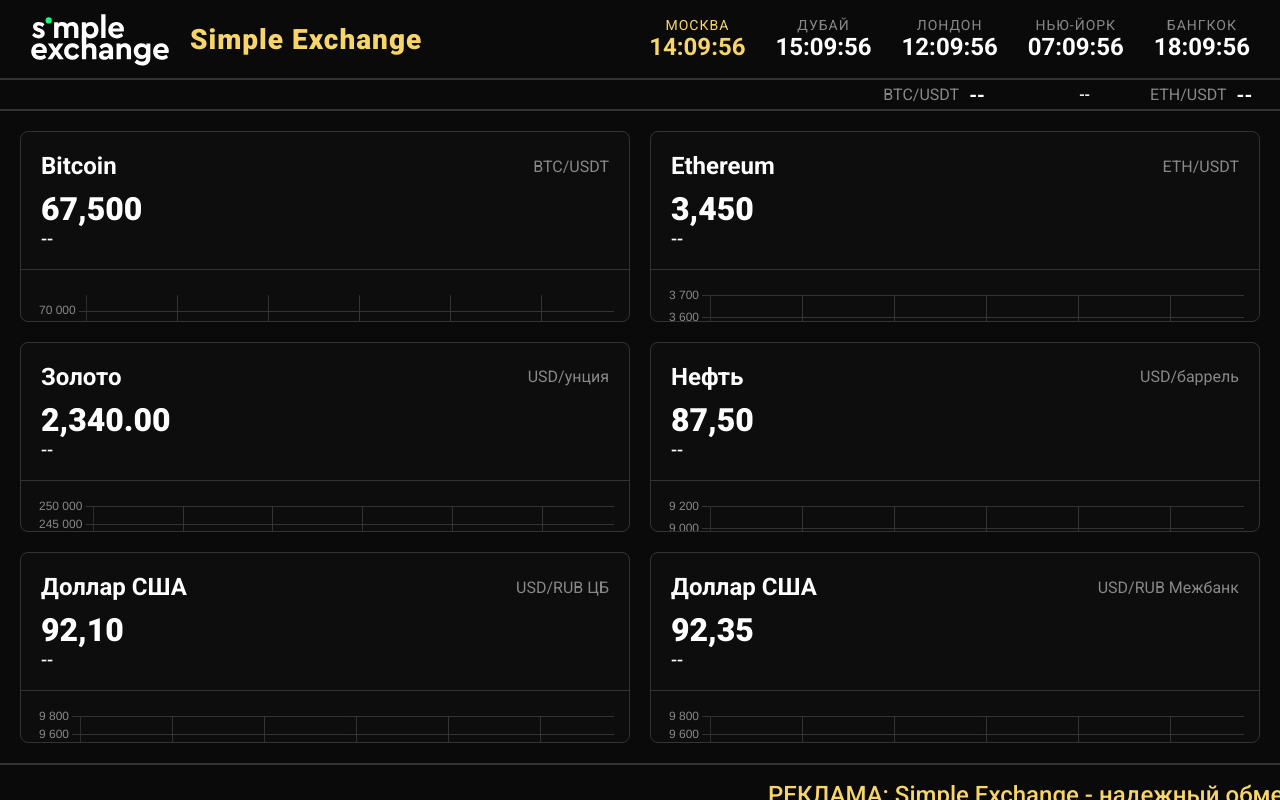
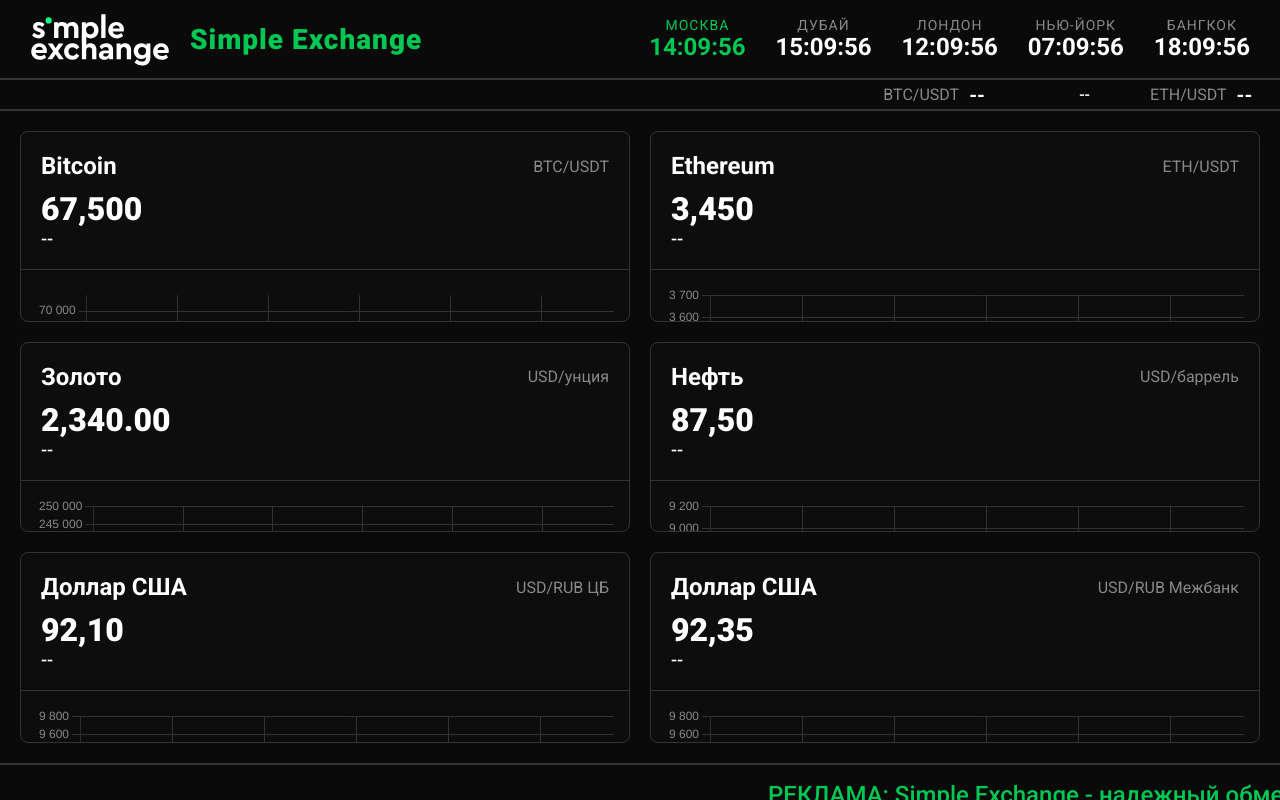
Before and after one commit to sbiwdee/dash-like-bloomber, a plain HTML site: page index.html in a window 1280 px wide. Drawn offline with nearby package versions, Linux system fonts and the light colour scheme; no server answers.

Commit message:
Update style.css

```diff
--- a/style.css
+++ b/style.css
@@ -7,7 +7,7 @@
 :root {
   --bg: #0a0a0a; /* Изменено на цвет сайта Simplexchange */
   --text: #ffffff;
-  --accent: #F8D568; /* Желтый акцент как у Bloomberg и Simplexchange */
+  --accent: #00C853; /* Зеленый акцент как на сайте Simplexchange */
   --card-bg: #0D0D0D;
   --shadow: 0 2px 8px rgba(0, 0, 0, 0.5);
   --border-color: #333333;
```
